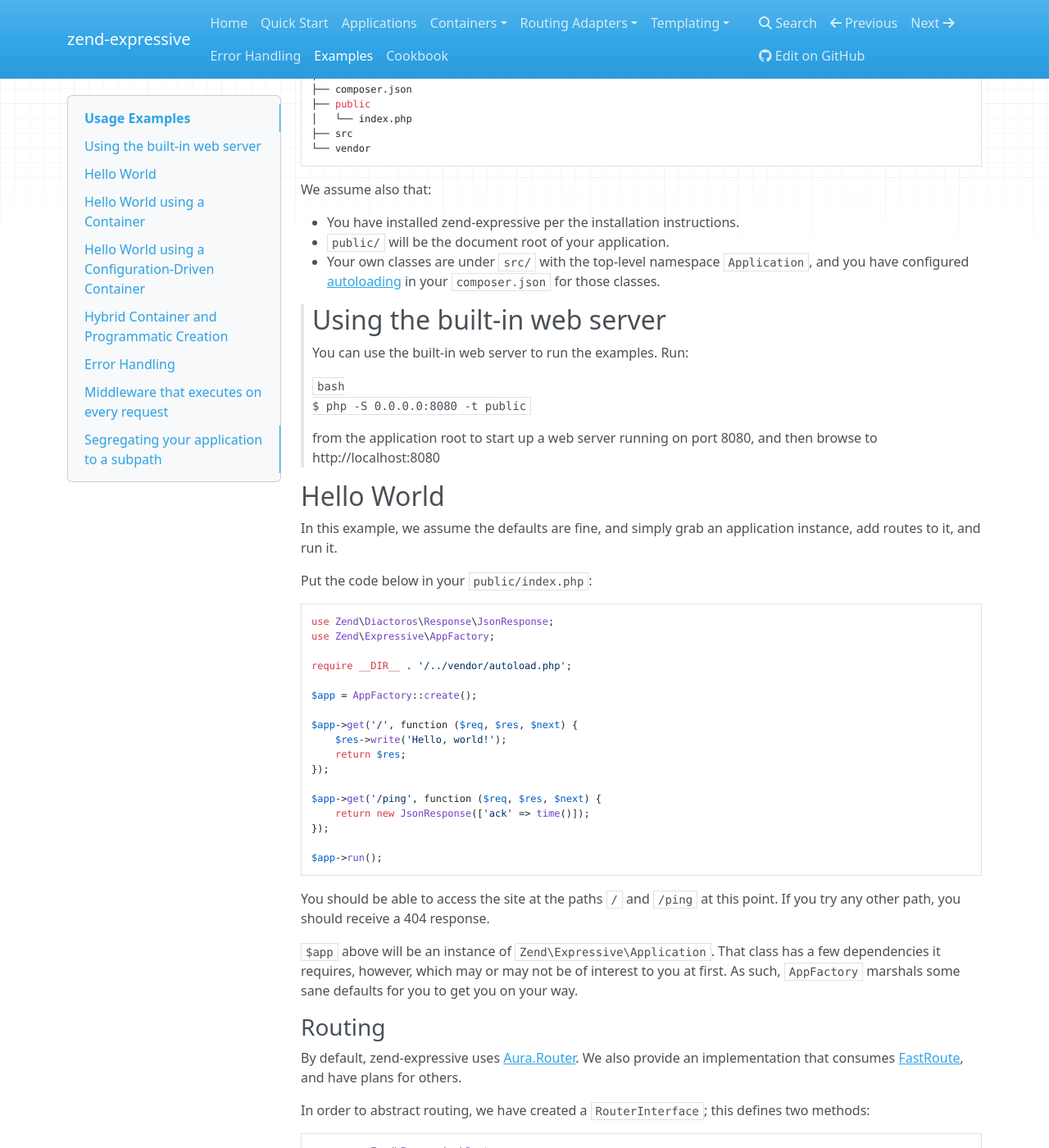
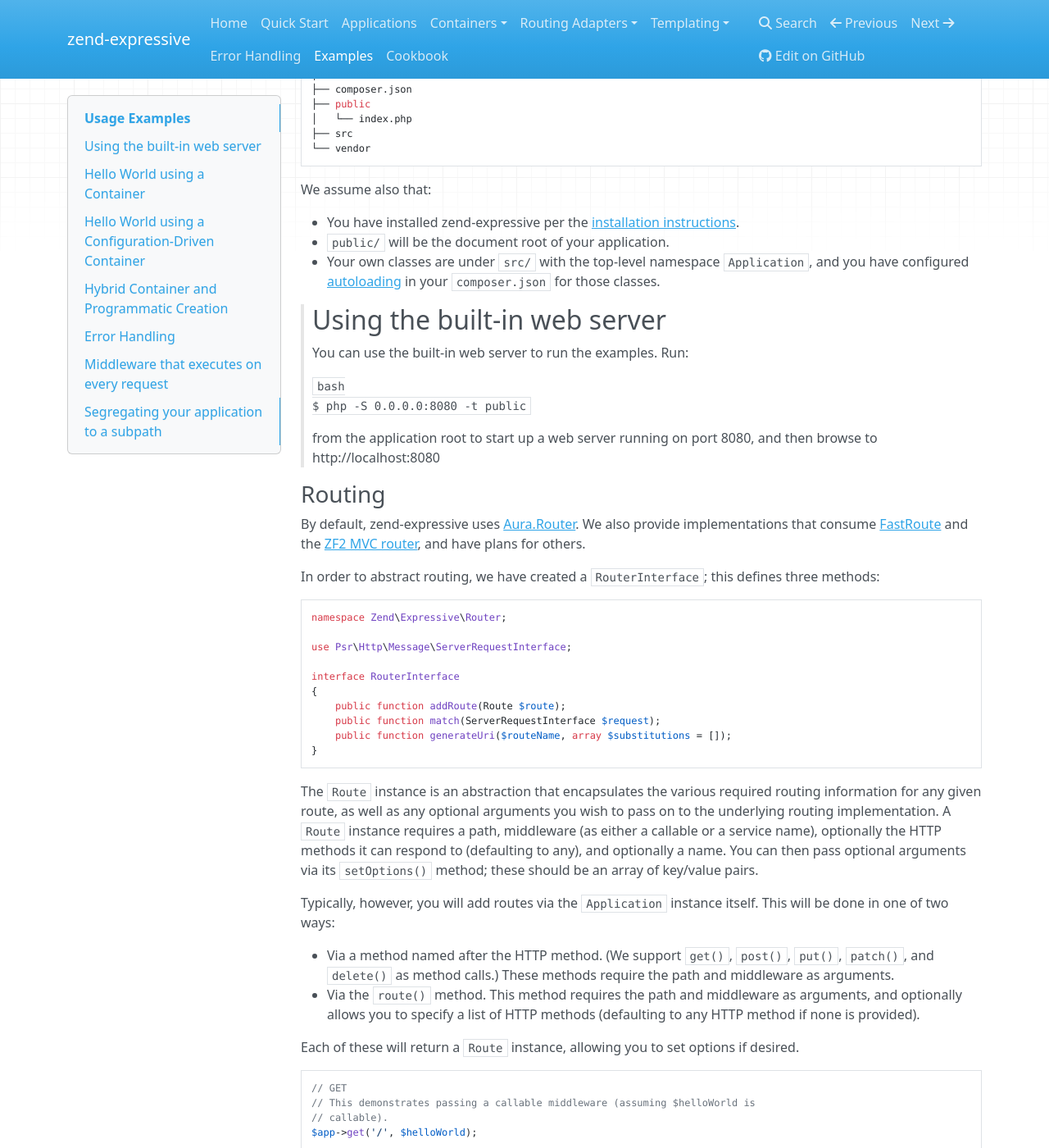
Before and after one commit to zendframework/zend-expressive, an MkDocs documentation site: the page built from doc/book/usage-examples.md, in a window 1280 px wide and 1400 px high, scrolled down 221 px. Shown: the whole window at 82% size. Built offline with MkDocs 1.6.1, drawn with Linux system fonts in a browser that asks for light colours; nearby versions of some CDN libraries; old or Windows-style settings are respelled for this version of MkDocs; some of the changed text lies outside the part shown.

Commit message:
Removed Hello World from examples
- It's now in the quick start

````diff
--- a/doc/book/usage-examples.md
+++ b/doc/book/usage-examples.md
@@ -18,7 +18,7 @@
 
 We assume also that:
 
-- You have installed zend-expressive per the installation instructions.
+- You have installed zend-expressive per the [installation instructions](index.md#installation).
 - `public/` will be the document root of your application.
 - Your own classes are under `src/` with the top-level namespace `Application`,
   and you have configured [autoloading](https://getcomposer.org/doc/01-basic-usage.md#autoloading) in your `composer.json` for those classes.
@@ -34,49 +34,15 @@
 > from the application root to start up a web server running on port 8080, and
 > then browse to http://localhost:8080
 
-## Hello World
-
-In this example, we assume the defaults are fine, and simply grab an application
-instance, add routes to it, and run it.
-
-Put the code below in your `public/index.php`:
-
-```php
-use Zend\Diactoros\Response\JsonResponse;
-use Zend\Expressive\AppFactory;
-
-require __DIR__ . '/../vendor/autoload.php';
-
-$app = AppFactory::create();
-
-$app->get('/', function ($req, $res, $next) {
-    $res->write('Hello, world!');
-    return $res;
-});
-
-$app->get('/ping', function ($req, $res, $next) {
-    return new JsonResponse(['ack' => time()]);
-});
-
-$app->run();
-```
-
-You should be able to access the site at the paths `/` and `/ping` at this
-point. If you try any other path, you should receive a 404 response.
-
-`$app` above will be an instance of `Zend\Expressive\Application`. That class
-has a few dependencies it requires, however, which may or may not be of interest
-to you at first. As such, `AppFactory` marshals some sane defaults for you to
-get you on your way.
-
 ### Routing
 
 By default, zend-expressive uses [Aura.Router](https://github.com/auraphp/Aura.Router).
-We also provide an implementation that consumes [FastRoute](https://github.com/nikic/FastRoute),
+We also provide implementations that consume [FastRoute](https://github.com/nikic/FastRoute)
+and the [ZF2 MVC router](https://github.com/zendframework/zend-mvc/tree/a22422d1d17f3afa031de2be5453f45109e4b7f4/src/Router),
 and have plans for others.
 
 In order to abstract routing, we have created a `RouterInterface`; this defines
-two methods:
+three methods:
 
 ```php
 namespace Zend\Expressive\Router;
@@ -87,16 +53,17 @@
 {
     public function addRoute(Route $route);
     public function match(ServerRequestInterface $request);
+    public function generateUri($routeName, array $substitutions = []);
 }
 ```
 
 The `Route` instance is an abstraction that encapsulates the various required
 routing information for any given route, as well as any optional arguments you
 wish to pass on to the underlying routing implementation. A `Route` instance
-requires a path, middleware (as either a callable or a service name), and
-optionally the HTTP methods it can respond to (defaulting to any). You can then
-pass optional arguments via its `setOptions()` method; these should be an array
-of key/value pairs.
+requires a path, middleware (as either a callable or a service name), optionally
+the HTTP methods it can respond to (defaulting to any), and optionally a name.
+You can then pass optional arguments via its `setOptions()` method; these should
+be an array of key/value pairs.
 
 Typically, however, you will add routes via the `Application` instance itself.
 This will be done in one of two ways:
````
